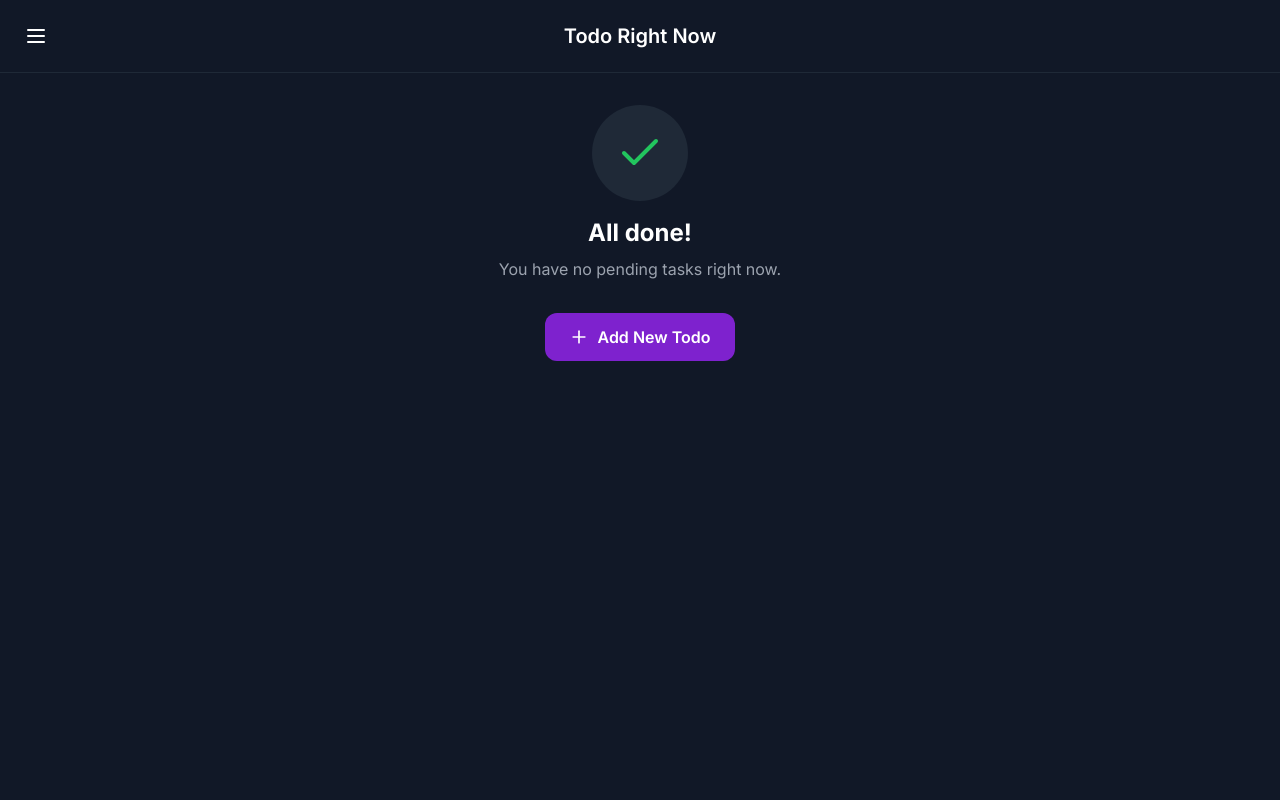
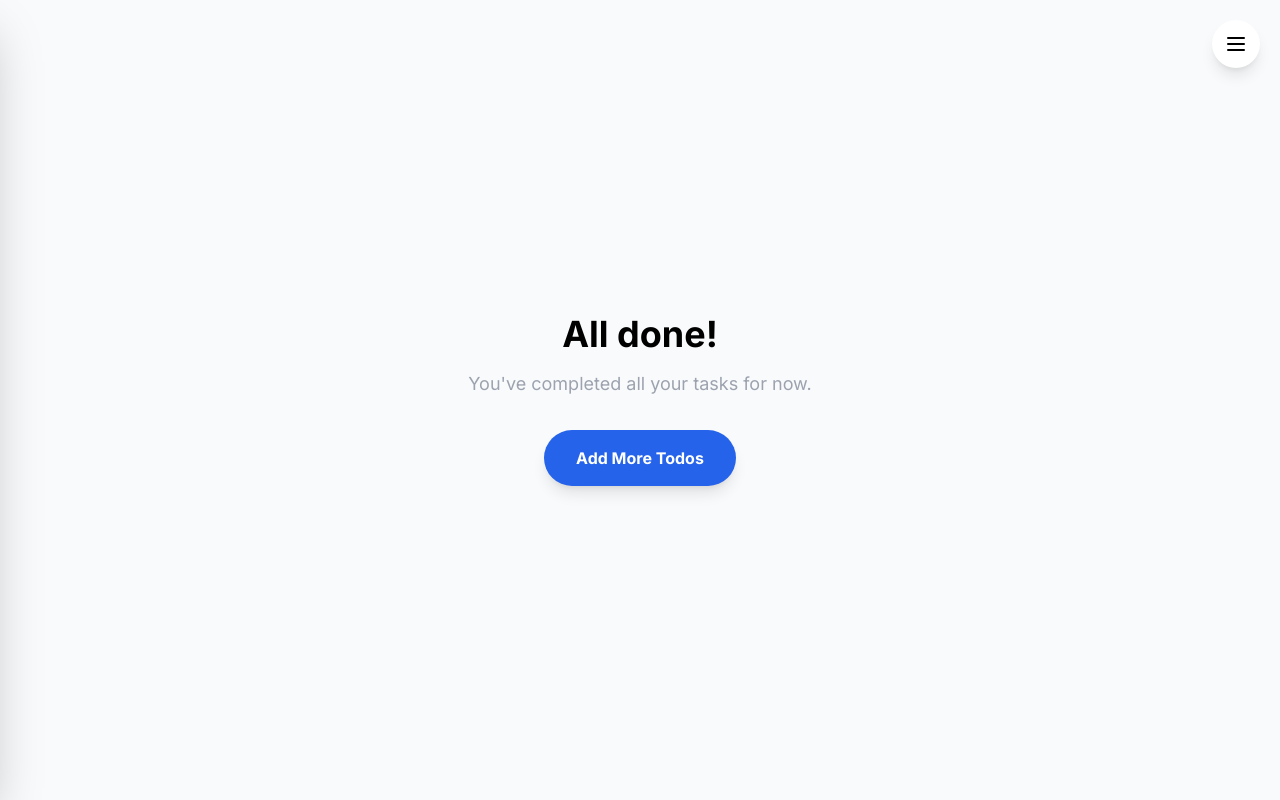
Before and after one commit to pascalrueegger/to-do-right-now, a Next.js app: page / in a window 1280 px wide. Built offline with nearby package versions, Linux system fonts and the light colour scheme.

Commit message:
some UI updates by gemini-cli

```diff
--- a/app/globals.css
+++ b/app/globals.css
@@ -4,15 +4,23 @@
 
 :root {
   --foreground-rgb: 0, 0, 0;
-  --background-start-rgb: 214, 219, 220;
-  --background-end-rgb: 255, 255, 255;
+  --background-start-rgb: 249, 250, 251;
+  --background-end-rgb: 249, 250, 251;
+
+  --primary-rgb: 37, 99, 235;
+  --secondary-rgb: 96, 165, 250;
+  --surface-rgb: 255, 255, 255;
 }
 
 @media (prefers-color-scheme: dark) {
   :root {
     --foreground-rgb: 255, 255, 255;
-    --background-start-rgb: 0, 0, 0;
-    --background-end-rgb: 0, 0, 0;
+    --background-start-rgb: 17, 24, 39;
+    --background-end-rgb: 17, 24, 39;
+
+    --primary-rgb: 96, 165, 250;
+    --secondary-rgb: 37, 99, 235;
+    --surface-rgb: 31, 41, 55;
   }
 }
 
--- a/app/layout.tsx
+++ b/app/layout.tsx
@@ -16,7 +16,7 @@ export default function RootLayout({
 }) {
   return (
     <html lang="en" className="dark">
-      <body className={`${inter.className} bg-gray-900 text-white min-h-screen`}>
+      <body className={`${inter.className} min-h-screen`}>
         {children}
       </body>
     </html>
--- a/app/page.tsx
+++ b/app/page.tsx
@@ -1,162 +1,110 @@
 'use client'
 
-import { useState, useEffect } from 'react'
-import { Menu, Plus, Check, Clock, Tag } from 'lucide-react'
+import { AnimatePresence, motion } from 'framer-motion'
+import { Menu } from 'lucide-react'
+import { useEffect, useState } from 'react'
+import PlanningDrawer from '@/components/PlanningDrawer'
+import { storage } from '@/lib/storage'
 import { Todo } from '@/types/todo'
-import { storage } from '@/lib/storage'
-import PlanningDrawer from '@/components/PlanningDrawer'
 
 export default function Home() {
   const [todos, setTodos] = useState<Todo[]>([])
+  const [currentTodo, setCurrentTodo] = useState<Todo | null>(null)
   const [isDrawerOpen, setIsDrawerOpen] = useState(false)
-  const [currentTodo, setCurrentTodo] = useState<Todo | null>(null)
 
   useEffect(() => {
-    const loadedTodos = storage.getTodos()
-    setTodos(loadedTodos)
-
-    // Find the first incomplete todo as current
-    const nextTodo = loadedTodos
-      .filter(todo => !todo.completed)
-      .sort((a, b) => a.order - b.order)[0]
-
-    setCurrentTodo(nextTodo || null)
+    loadTodos()
   }, [])
 
-  const handleCompleteCurrentTodo = () => {
+  const loadTodos = () => {
+    const allTodos = storage.getTodos()
+    setTodos(allTodos)
+    const incompleteTodos = allTodos.filter(t => !t.completed).sort((a, b) => a.order - b.order)
+    setCurrentTodo(incompleteTodos[0] || null)
+  }
+
+  const handleCompleteTodo = () => {
     if (!currentTodo) return
 
-    storage.updateTodo(currentTodo.id, { completed: true })
-    const updatedTodos = storage.getTodos()
-    setTodos(updatedTodos)
-
-    // Find next todo
-    const nextTodo = updatedTodos
-      .filter(todo => !todo.completed)
-      .sort((a, b) => a.order - b.order)[0]
-
-    setCurrentTodo(nextTodo || null)
+    storage.updateTodo(currentTodo.id, { completed: true, completedDate: new Date() })
+    loadTodos()
   }
 
-  const refreshTodos = () => {
-    const updatedTodos = storage.getTodos()
-    setTodos(updatedTodos)
-
-    if (!currentTodo || currentTodo.completed) {
-      const nextTodo = updatedTodos
-        .filter(todo => !todo.completed)
-        .sort((a, b) => a.order - b.order)[0]
-
-      setCurrentTodo(nextTodo || null)
-    }
-  }
-
-  const formatDueDate = (date: Date) => {
-    const now = new Date()
-    const diffTime = date.getTime() - now.getTime()
-    const diffDays = Math.ceil(diffTime / (1000 * 60 * 60 * 24))
-
-    if (diffDays === 0) return 'Due today'
-    if (diffDays === 1) return 'Due tomorrow'
-    if (diffDays < 0) return `Overdue by ${Math.abs(diffDays)} days`
-    return `Due in ${diffDays} days`
+  const handleSkipTodo = () => {
+    if (!currentTodo) return
+    // Move to end of the list
+    const incompleteTodos = todos.filter(t => !t.completed).sort((a, b) => a.order - b.order)
+    const maxOrder = incompleteTodos.length > 0 ? Math.max(...incompleteTodos.map(t => t.order)) : 0
+    storage.updateTodo(currentTodo.id, { order: maxOrder + 1 })
+    loadTodos()
   }
 
   return (
-    <div className="min-h-screen bg-gray-900 text-white relative">
-      {/* Header */}
-      <header className="flex items-center justify-between p-4 border-b border-gray-800">
+    <main className="flex min-h-screen flex-col items-center justify-center bg-background text-foreground p-8 relative overflow-hidden">
+      <div className="absolute top-5 right-5">
         <button
           onClick={() => setIsDrawerOpen(true)}
-          className="p-2 hover:bg-gray-800 rounded-lg transition-colors"
+          className="p-3 bg-surface rounded-full shadow-lg hover:bg-secondary transition-colors"
         >
           <Menu size={24} />
         </button>
-        <h1 className="text-xl font-semibold">Todo Right Now</h1>
-        <div className="w-10" />
-      </header>
+      </div>
 
-      {/* Main Content */}
-      <main className="flex-1 flex items-center justify-center p-8">
+      <AnimatePresence>
         {currentTodo ? (
-          <div className="max-w-2xl w-full">
-            <div
-              className="bg-gray-800 rounded-2xl p-8 shadow-2xl border-l-4"
-              style={{ borderLeftColor: currentTodo.color }}
-            >
-              <div className="mb-6">
-                <div className="flex items-center gap-2 mb-2">
-                  <span className={`px-2 py-1 rounded text-xs font-medium ${
-                    currentTodo.priority === 'high' ? 'bg-red-500/20 text-red-400' :
-                    currentTodo.priority === 'medium' ? 'bg-yellow-500/20 text-yellow-400' :
-                    'bg-green-500/20 text-green-400'
-                  }`}>
-                    {currentTodo.priority.toUpperCase()}
-                  </span>
-                  {currentTodo.dueDate && (
-                    <div className="flex items-center gap-1 text-gray-400 text-sm">
-                      <Clock size={14} />
-                      <span>{formatDueDate(currentTodo.dueDate)}</span>
-                    </div>
-                  )}
-                </div>
-                <h2 className="text-3xl font-bold mb-4">{currentTodo.title}</h2>
-                {currentTodo.description && (
-                  <p className="text-gray-300 text-lg leading-relaxed mb-4">
-                    {currentTodo.description}
-                  </p>
-                )}
-                {currentTodo.tags.length > 0 && (
-                  <div className="flex items-center gap-2 flex-wrap">
-                    <Tag size={16} className="text-gray-400" />
-                    {currentTodo.tags.map((tag, index) => (
-                      <span
-                        key={index}
-                        className="px-2 py-1 bg-gray-700 rounded text-sm text-gray-300"
-                      >
-                        {tag}
-                      </span>
-                    ))}
-                  </div>
-                )}
-              </div>
+          <motion.div
+            key={currentTodo.id}
+            initial={{ opacity: 0, y: 50, scale: 0.9 }}
+            animate={{ opacity: 1, y: 0, scale: 1 }}
+            exit={{ opacity: 0, y: -50, scale: 0.9 }}
+            transition={{ duration: 0.5 }}
+            className="w-full max-w-md bg-surface rounded-2xl shadow-2xl p-8 text-center"
+          >
+            <h1 className="text-4xl font-bold mb-2">{currentTodo.title}</h1>
+            {currentTodo.description && (
+              <p className="text-lg text-gray-400 mb-6">{currentTodo.description}</p>
+            )}
 
+            <div className="flex justify-center gap-4 mt-8">
               <button
-                onClick={handleCompleteCurrentTodo}
-                className="w-full bg-green-800 hover:bg-green-700 text-white font-semibold py-4 px-6 rounded-xl transition-colors flex items-center justify-center gap-2"
+                onClick={handleCompleteTodo}
+                className="bg-primary hover:bg-secondary text-white font-bold py-4 px-8 rounded-full transition-all duration-300 transform hover:scale-105 shadow-lg"
               >
-                <Check size={20} />
-                Mark as Complete
+                Done
+              </button>
+              <button
+                onClick={handleSkipTodo}
+                className="bg-gray-700 hover:bg-gray-600 text-white font-bold py-4 px-8 rounded-full transition-all duration-300 transform hover:scale-105 shadow-lg"
+              >
+                Skip
               </button>
             </div>
-          </div>
+          </motion.div>
         ) : (
-          <div className="text-center">
-            <div className="mb-8">
-              <div className="w-24 h-24 bg-gray-800 rounded-full flex items-center justify-center mx-auto mb-4">
-                <Check size={48} className="text-green-500" />
-              </div>
-              <h2 className="text-2xl font-bold mb-2">All done!</h2>
-              <p className="text-gray-400">You have no pending tasks right now.</p>
-            </div>
+          <motion.div
+            initial={{ opacity: 0, scale: 0.9 }}
+            animate={{ opacity: 1, scale: 1 }}
+            transition={{ duration: 0.5 }}
+            className="text-center"
+          >
+            <h1 className="text-4xl font-bold mb-4">All done!</h1>
+            <p className="text-lg text-gray-400">You've completed all your tasks for now.</p>
             <button
               onClick={() => setIsDrawerOpen(true)}
-              className="bg-purple-700 hover:bg-purple-800 text-white font-semibold py-3 px-6 rounded-xl transition-colors flex items-center gap-2 mx-auto"
+              className="mt-8 bg-primary hover:bg-secondary text-white font-bold py-4 px-8 rounded-full transition-all duration-300 transform hover:scale-105 shadow-lg"
             >
-              <Plus size={20} />
-              Add New Todo
+              Add More Todos
             </button>
-          </div>
+          </motion.div>
         )}
-      </main>
+      </AnimatePresence>
 
-      {/* Planning Drawer */}
       <PlanningDrawer
         isOpen={isDrawerOpen}
         onClose={() => setIsDrawerOpen(false)}
         todos={todos}
-        onTodosChange={refreshTodos}
+        onTodosChange={loadTodos}
       />
-    </div>
+    </main>
   )
 }
--- a/package.json
+++ b/package.json
@@ -9,10 +9,11 @@
     "lint": "next lint"
   },
   "dependencies": {
+    "framer-motion": "^12.23.22",
+    "lucide-react": "^0.292.0",
     "next": "14.0.0",
     "react": "^18",
-    "react-dom": "^18",
-    "lucide-react": "^0.292.0"
+    "react-dom": "^18"
   },
   "devDependencies": {
     "@types/node": "^20",
--- a/tailwind.config.js
+++ b/tailwind.config.js
@@ -7,7 +7,28 @@ module.exports = {
   ],
   darkMode: 'class',
   theme: {
-    extend: {},
+    extend: {
+      colors: {
+        primary: 'rgb(var(--primary-rgb))',
+        secondary: 'rgb(var(--secondary-rgb))',
+        surface: 'rgb(var(--surface-rgb))',
+        background: 'rgb(var(--background-start-rgb))',
+      },
+      keyframes: {
+        'slide-in': {
+          '0%': { transform: 'translateX(-100%)' },
+          '100%': { transform: 'translateX(0)' },
+        },
+        'slide-out': {
+          '0%': { transform: 'translateX(0)' },
+          '100%': { transform: 'translateX(-100%)' },
+        },
+      },
+      animation: {
+        'slide-in': 'slide-in 0.3s ease-out',
+        'slide-out': 'slide-out 0.3s ease-in',
+      },
+    },
   },
   plugins: [],
 }
```
Also changed, not shown: components/PlanningDrawer.tsx (+9 -11 lines), components/TodoForm.tsx (+12 -12 lines), 1 other file (tests, documents, lock files or other folders).
